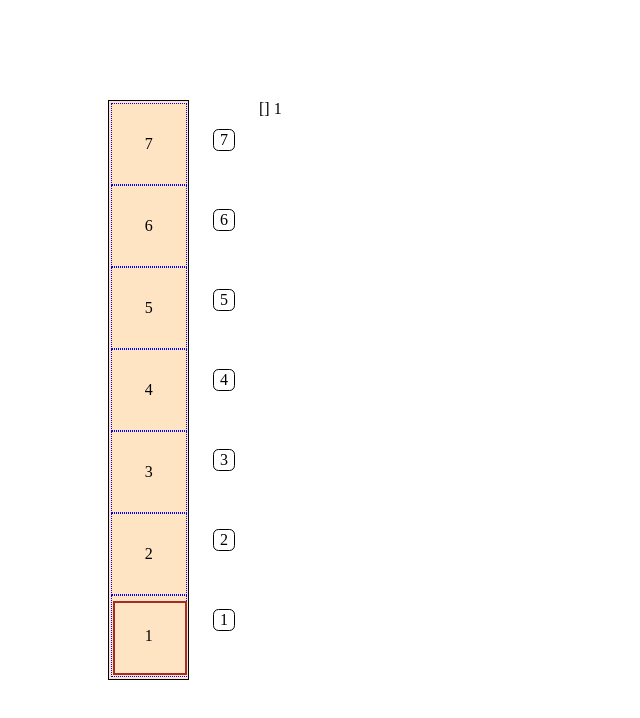
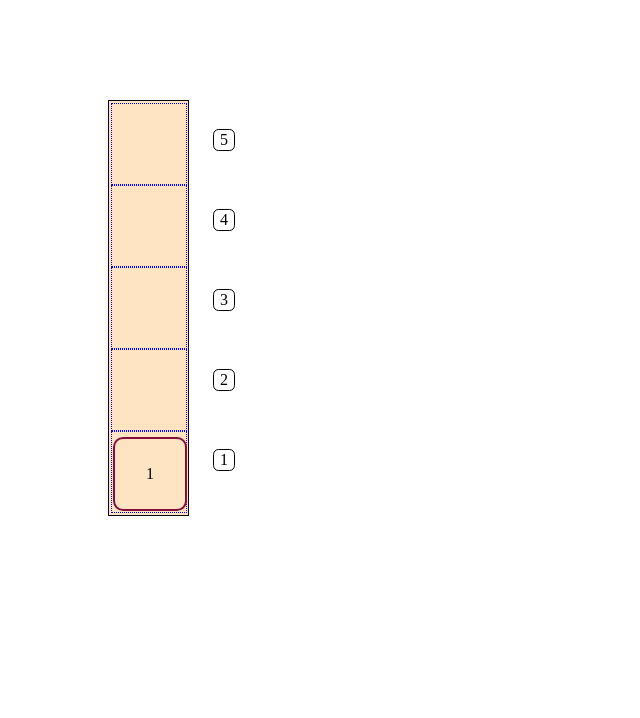
Before and after one commit to VladimirGorF/lift, a Vue app: page / in a window 1280 px wide. Shown: the top 718 px of the page, without its empty margins (0-640 px from the left). Built offline with nearby package versions, Linux system fonts and the light colour scheme.

Commit message:
константы запакованы

```diff
--- a/src/components/MyLift.vue
+++ b/src/components/MyLift.vue
@@ -1,14 +1,25 @@
 <script setup>
-import { ref } from "vue";
+import { ref, computed } from "vue";
+import {liftBox, stepFrequency, restTiming} from '../utils/index.js'
 
-let liftsBox = ref([7, 6, 5, 4, 3, 2, 1]); //  список этажей
-let gapOfFloor = ref(100 / liftsBox.value.length); // сколько процентов занимает каждый этаж
-let diffGap = ref(gapOfFloor.value / 100); // пилим на 10 частей шаг лифта по 100мс
+const liftsBox = ref(liftBox);
+let gapOfFloor = ref(100 / liftsBox.value.length); // сколько процентов шахты занимает каждый этаж
+let diffGap = gapOfFloor.value / stepFrequency; // пилим на 100 частей шаг лифта по 100мс
 let liftLevel = ref(String(liftsBox.value[1] * gapOfFloor.value) + "%"); // начинаем с 1 этажа
 let liftMemory = ref(1); //  память текущего этажа перед вызовом
-let liftIsWorking = ref(false);
-let liftIsRest = ref(false);
+let liftIsWorking = ref(false); // лифт в работе
+let liftIsRest = ref(false); // лифт на отдыхе 3 с
 const queue = ref([]); // очередь вызовов
+
+const directionOfMoving = computed(() => {
+  // индикатор направления движения движения лифта
+  if (liftMemory.value < queue.value[0] && liftIsWorking.value) {
+    return queue.value[0] + " up";
+  } else if (liftMemory.value > queue.value[0] && liftIsWorking.value) {
+    return queue.value[0] + " down";
+  }
+  return null;
+});
 
 function haveRest() {
   liftIsRest.value = true; // лифт на отдыхе
@@ -20,13 +31,21 @@ function haveRest() {
       // если есть что еще отрабатывать, запускаем Лифт
       liftManager();
     }
-  }, 3000);
+  }, restTiming);
+}
+
+function liftIsComing(liftCall) {
+  // проверка на идущий лифт в направлении текущей нажатой кнопки
+  if (liftIsWorking.value && liftCall === queue.value[0]) {
+    return true;
+  }
+  return false;
 }
 
 function liftManager() {
   // переводим флаг Лифта в рабочее состояние
   liftIsWorking.value = true;
-  // берем первый в очереди этаж, отрабатываем и удаляем его из списка
+  // берем первый в очереди этаж и запускам движок лифта
   liftEngine(queue.value[0]);
 }
 
@@ -34,14 +53,18 @@ function queueLoader(liftCall) {
   // проверяем нет ли вызова уже в очереди
   if (!queue.value.includes(liftCall) && liftMemory.value !== liftCall) {
     // добавляем вызов в очередь
-    console.log("в ечередб добваляем");
     queue.value.push(liftCall);
     // запускаем менеджер, если лифт не в состоянии работы
     if (!liftIsWorking.value) {
       liftManager();
     }
-  } else if (liftCall === liftMemory.value && liftIsWorking.value) {
+  } else if (
     // проверка на вызов с этажа откуда только что уехал лифт
+    liftCall === liftMemory.value &&
+    liftIsWorking.value &&
+    !queue.value.includes(liftCall) &&
+    !liftIsRest.value
+  ) {
     queue.value.push(liftCall);
   }
 }
@@ -52,10 +75,10 @@ function liftEngine(liftCall) {
     let counter = 1; // счетчик для интервалки 10 по 100
     let liftFlor = liftsBox.value[liftMemory.value] * gapOfFloor.value;
     const timer = setInterval(function () {
-      liftLevel.value = String(liftFlor - diffGap.value) + "%";
+      liftLevel.value = String(liftFlor - diffGap) + "%";
       counter++;
-      liftFlor -= diffGap.value; // уменьшаем отступ сверху на 1\10 от этажа
-      if (counter === (liftCall - liftMemory.value) * 100) {
+      liftFlor -= diffGap; // уменьшаем отступ сверху на 1\10 от этажа
+      if (counter === (liftCall - liftMemory.value) * stepFrequency) {
         haveRest(); // моргание лифта
         clearInterval(timer);
         // если это последний этаж
@@ -77,16 +100,16 @@ function liftEngine(liftCall) {
       liftFlor = liftsBox.value[liftMemory.value] * gapOfFloor.value;
     }
     const timer = setInterval(function () {
-      if (counter === (liftMemory.value - liftCall) * 100) {
+      if (counter === (liftMemory.value - liftCall) * stepFrequency) {
         haveRest(); // моргание лифта
         clearInterval(timer);
         liftLevel.value =
           String(liftsBox.value[liftCall] * gapOfFloor.value) + "%"; // при завершении инетервалки устанавливаем уровень этажа
         liftMemory.value = liftCall; // запоминаем этаж на текущий
       }
-      liftLevel.value = String(liftFlor + diffGap.value) + "%";
+      liftLevel.value = String(liftFlor + diffGap) + "%";
       counter++;
-      liftFlor += diffGap.value; // уменьшаем отступ сверху на 1\10 от этажа
+      liftFlor += diffGap; // уменьшаем отступ сверху на 1\10 от этажа
     }, 10);
   }
 }
@@ -95,25 +118,35 @@ function liftEngine(liftCall) {
 <template>
   <div class="container">
     <div class="containerLift">
-      <div v-for="liftPlace in liftsBox" :key="liftPlace" class="liftPlace">
-        {{ liftPlace }}
-      </div>
+      <div
+        v-for="liftPlace in liftsBox"
+        :key="liftPlace"
+        class="liftPlace"
+      ></div>
       <div
         :class="['lift', { blink: liftIsRest }]"
         :style="`top: ${liftLevel};`"
-      ></div>
+      >
+        <div class="indicator" v-if="liftIsWorking && !liftIsRest">
+          {{ directionOfMoving }}
+        </div>
+        <div v-if="!liftIsWorking">{{ liftMemory }}</div>
+      </div>
     </div>
     <div class="containerButtons">
       <div v-for="liftCall in liftsBox" :key="liftCall" class="buttonBox">
         <div
-          :class="['button', { colored: queue.includes(liftCall) }]"
+          :class="[
+            'button',
+            { colored: queue.includes(liftCall) },
+            { blink: liftIsComing(liftCall) },
+          ]"
           @click="queueLoader(liftCall)"
         >
           {{ liftCall }}
         </div>
       </div>
     </div>
-    <div>{{ queue }} {{ liftMemory }}</div>
   </div>
 </template>
 
@@ -155,18 +188,21 @@ function liftEngine(liftCall) {
   position: absolute;
   top: 80%;
   left: 4px;
-  border: 2px solid brown;
+  border: 2px solid rgb(134, 12, 61);
+  border-radius: 10px;
   height: 70px;
   width: 70px;
   margin-top: 5px;
+  display: flex;
+  justify-content: center;
+  align-items: center;
+  gap: 2px;
 }
-
 .blink {
   transition: 0.3s;
-  animation: blink-animation 1s steps(5, start) 3;
-  -webkit-animation: blink-animation 1s steps(5, start) 3;
+  animation: blink-animation 1s steps(5, start) infinite;
+  -webkit-animation: blink-animation 1s steps(5, start) infinite;
 }
-
 .buttonBox {
   height: 80px;
   width: 50px;
@@ -189,7 +225,8 @@ function liftEngine(liftCall) {
   background-color: red;
 }
 .colored {
-  background-color: blue;
+  background-color: rgb(72, 163, 33);
   transition: 0.3s;
+  color: aliceblue;
 }
 </style>
--- /dev/null
+++ b/src/utils/index.js
@@ -0,0 +1,14 @@
+// конастанты управления конструктором лифта
+export const stepFrequency = 100; // скорость движения лифта 100ед = 1эт/сек
+export const restTiming = 3000; // время отдыха лифт в мс
+const numberOfFloors = 5; // количество этажей лифта
+
+export const liftBox = []; //  список этажей
+
+function liftConstructor(numberOfFloors) {
+  for (let i = 1; i <= numberOfFloors; i++) {
+    liftBox.unshift(i);
+  }
+}
+
+liftConstructor(numberOfFloors); // вызываем конструктор шахты лифта
```
